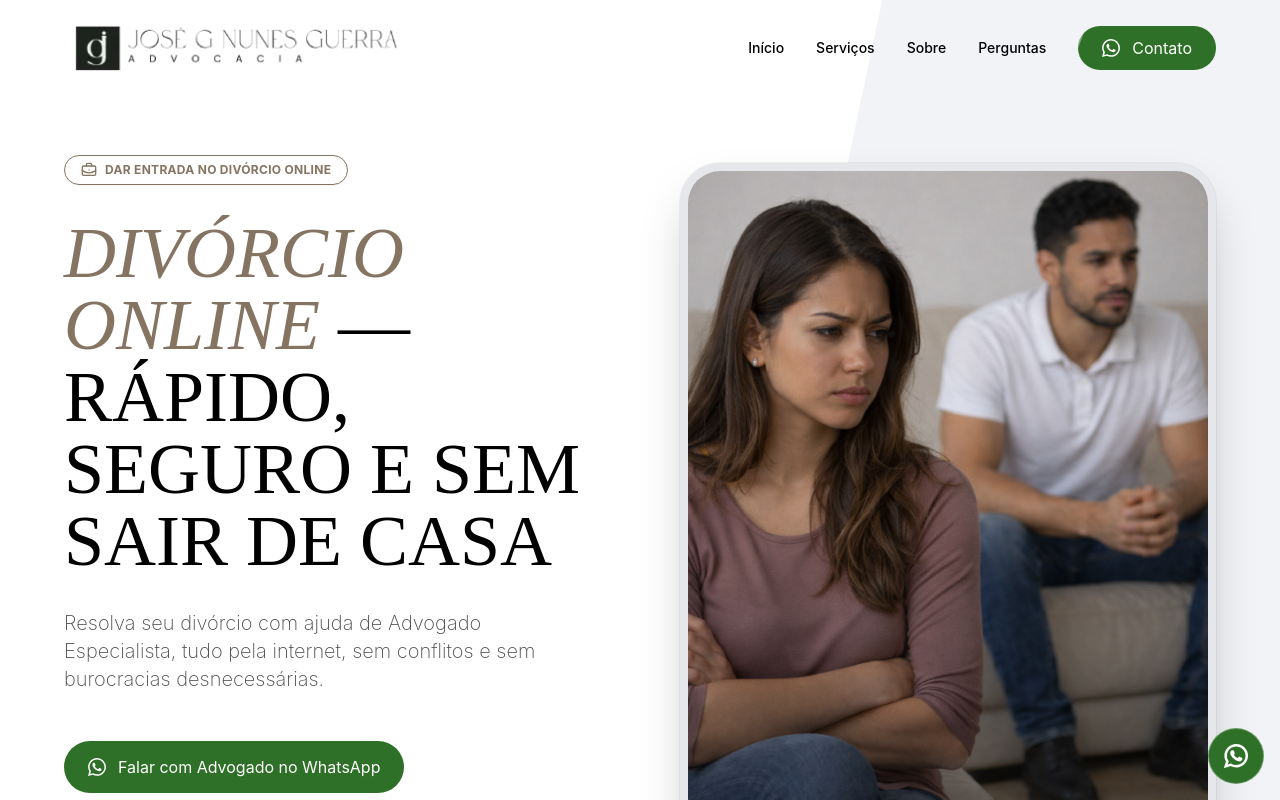
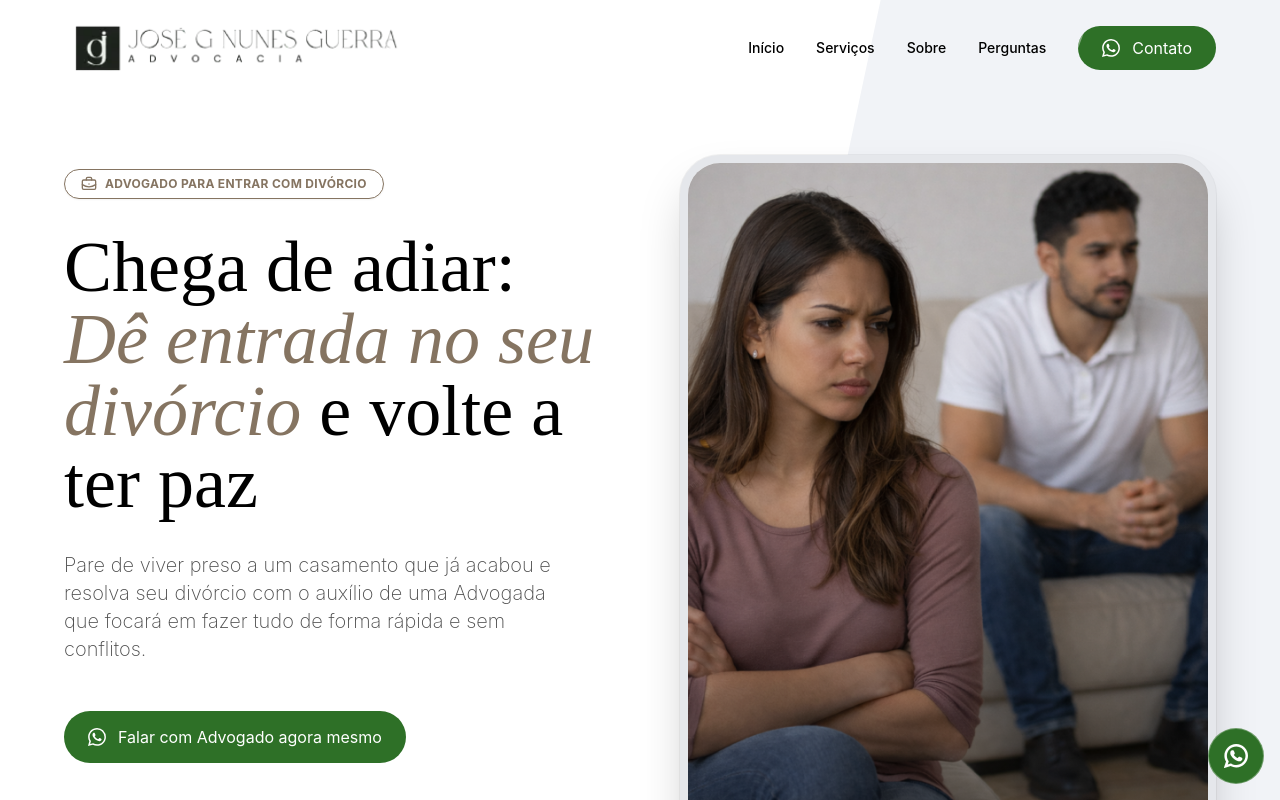
Before and after one commit to Paper-Street-Softwares/LPS-Jose-Guerra-Entrada-no-Divorcio, a React (Vite) app: page / in a window 1280 px wide. Shown: the top 800 px of the page. Built offline with nearby package versions, Linux system fonts and the light colour scheme.

Commit message:
fix: Copy alterado

```diff
--- a/src/content/content.jsx
+++ b/src/content/content.jsx
@@ -122,18 +122,19 @@ const content = {
       ctaButtonTextResponsive: "Contato",
     },
     hero: {
-      miniTag: "DAR ENTRADA NO DIVÓRCIO ONLINE",
-      FirstPart: <span></span>,
+      miniTag: "ADVOGADO PARA ENTRAR COM DIVÓRCIO",
+      FirstPart: <span>Chega de adiar:</span>,
       Destaque: (
         <span className="relative italic font-light destaque">
-          DIVÓRCIO ONLINE
+          Dê entrada no seu divórcio
         </span>
       ),
-      SecondPart: <span>— RÁPIDO, SEGURO E SEM SAIR DE CASA</span>,
+      SecondPart: <span>e volte a ter paz</span>,
       subtitle: (
         <p>
-          Resolva seu divórcio com ajuda de Advogado Especialista, tudo pela
-          internet, sem conflitos e sem burocracias desnecessárias.
+          Pare de viver preso a um casamento que já acabou e resolva seu
+          divórcio com o auxílio de uma Advogada que focará em fazer tudo de
+          forma rápida e sem conflitos.
         </p>
       ),
       heroDefaultImage: heroDefaultImg,
@@ -142,12 +143,12 @@ const content = {
       alt: "Imagem ilustrativa da Seção Início",
       ctaButtonAriaLabel:
         "Botão para chamada de ação para contato pelo whatsapp",
-      ctaButtonText: "Falar com Advogado no WhatsApp",
+      ctaButtonText: "Falar com Advogado agora mesmo",
       ctaButtonTextSecondary: "A_Definir",
       obsHero: {
         icon: <LucideIdCard />,
         iconTwo: <LucideIdCard />,
-        text: "Atendimento direto com Advogado",
+        text: "Processo 100% Online, sem burocracias desnecessárias.",
         textTwo: "Foco em fazer o melhor acordo para você não sair perdendo.",
       },
       secondaryCta: "Contato",
```
